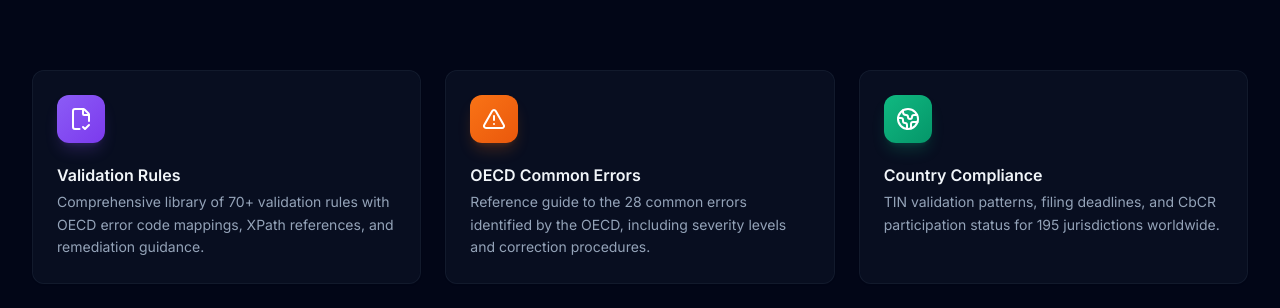
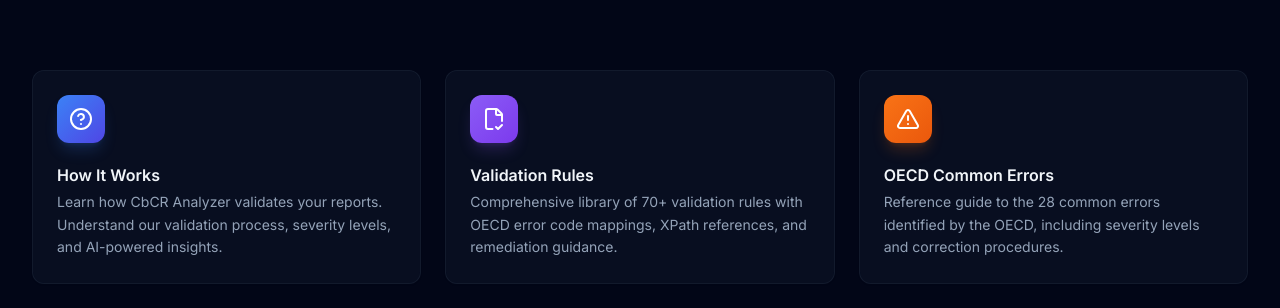
Before and after one commit to pkwroblewski/CBCR-TP, a Next.js app: page /resources in a window 1280 px wide. Shown: the part 643-951 px from the top of the page. Built offline with nearby package versions, Linux system fonts and the light colour scheme; no server answers.

Commit message:
feat: Add 'How It Works' card to Resources Hub page

```diff
--- a/src/app/resources/page.tsx
+++ b/src/app/resources/page.tsx
@@ -10,6 +10,7 @@
   Database,
   Shield,
   FileText,
+  HelpCircle,
 } from 'lucide-react';
 import { Card, CardContent, CardDescription, CardHeader, CardTitle } from '@/components/ui/card';
 import { getResourcesHubStatistics } from '@/lib/resources-utils';
@@ -29,6 +30,15 @@
 
 // Resource section configuration
 const RESOURCE_SECTIONS = [
+  {
+    id: 'how-it-works',
+    title: 'How It Works',
+    description: 'Learn how CbCR Analyzer validates your reports. Understand our validation process, severity levels, and AI-powered insights.',
+    href: '/how-it-works',
+    icon: HelpCircle,
+    gradient: 'from-blue-500 to-indigo-600',
+    shadow: 'shadow-blue-500/20',
+  },
   {
     id: 'validation-rules',
     title: 'Validation Rules',
```
